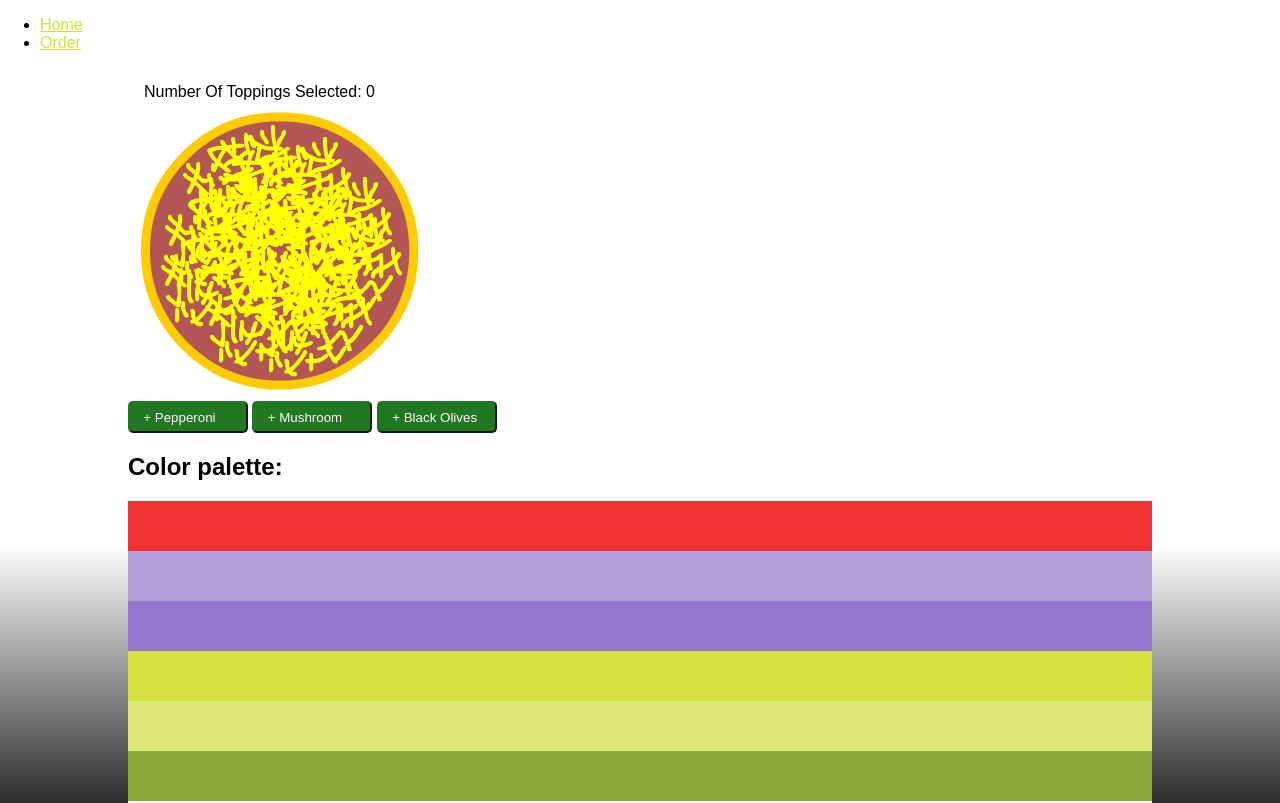
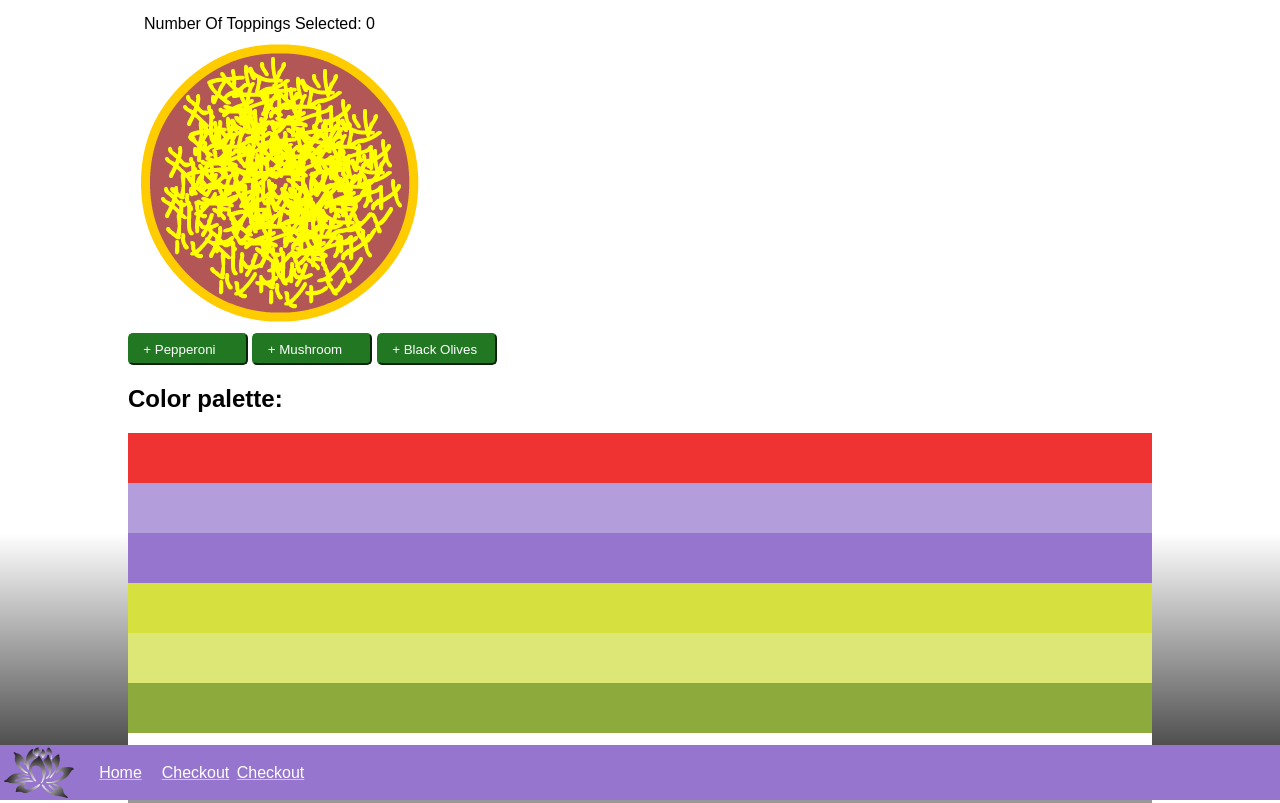
Before and after one commit to ProgramOwl/PizzaUILab, a plain HTML site: page Sam_V/index.html in a window 1280 px wide. Shown: the top 803 px of the page. Drawn offline with Linux system fonts and the light colour scheme.

Commit message:
Moved the version i am messing with into Sam_V, Will be figuring out how to create collapsible behavior.

```diff
--- a/index.html
+++ b/Sam_V/index.html
@@ -12,16 +12,21 @@
 		<button class="navbar-toggler" type="button"  id="hamburger-btn">
 			<i class="fa fa-bars" id="hamburger"></i></button>
 -->
-	<div class="collapse navbar-collapse" id="navbarCollapse">
+		<div class="collapse navbar-collapse" id="navbarCollapse">
 		<ul class="navbar-nav">
 			<li id="Home-link" class="nav-item">
 				<a href="index.html">
 					<div class="nav-links">Home</div>
 				</a>
 			</li>
-			<li id="Order-link" class="nav-item">
-				<a href="_order.html">
-					<div class="nav-links">Order</div>
+			<li id="add-link" class="nav-item">
+				<a href="_checkout.html">
+					<div class="nav-links">Checkout</div>
+				</a>
+			</li>
+			<li id="checkout-link" class="nav-item">
+				<a href="_checkout.html">
+					<div class="nav-links">Checkout</div>
 				</a>
 			</li>
 		</ul>
--- a/style.css
+++ b/Sam_V/style.css
@@ -82,6 +82,53 @@ input:checked + .slider:before {
 /*________________________________________________________*/
 
 /*Nav: not yet put in*/
+.navbar{
+	padding: 0;
+	margin: 0;
+	background: var(--headfootback);
+	height:55px;
+	width: 100%;
+	position: fixed;
+	bottom:0;
+	display: flex;
+	flex-direction: row;
+}
+.navbar-brand{
+	display: inline-flex;
+	margin: 2px 4px;
+	background-image: url('images/logo.png');
+	background-size: contain;
+	background-repeat: no-repeat;
+	padding: 0;
+	width: 75px;
+	min-width: 75px;
+	max-width: 75px;
+	min-height: 51px;
+	max-height: 51px;
+}
+.navbar-nav{
+	display: inline-flex;
+	padding: 0;
+	margin: 0;
+}
+.nav-item{
+	display:inline-block;
+	min-width: 75px;
+	text-align: center;
+	padding: 0;
+	margin: 0;
+}
+.nav-links{
+	min-height: 35px;
+	max-height: 35px;
+	padding: 0;
+	margin: 0;
+	padding-top: 25%;
+	color: var(--whitep);
+}
+.nav-links:hover{
+
+}
 
 /*Body*/
 html{
```
Also changed, not shown: Sam_V/_checkout.html (added), Sam_V/images/bases/pizza.png (renamed from images/bases/pizza.png), Sam_V/images/favlogo.png (renamed from images/favlogo.png), Sam_V/images/logo.png (renamed from images/logo.png), Sam_V/images/toppings/blackolives.png (renamed from images/toppings/blackolives.png), Sam_V/images/toppings/mushrooms.png (renamed from images/toppings/mushrooms.png), Sam_V/images/toppings/pepperoni.png (renamed from images/toppings/pepperoni.png), Sam_V/js/script.js (renamed from js/script.js).
